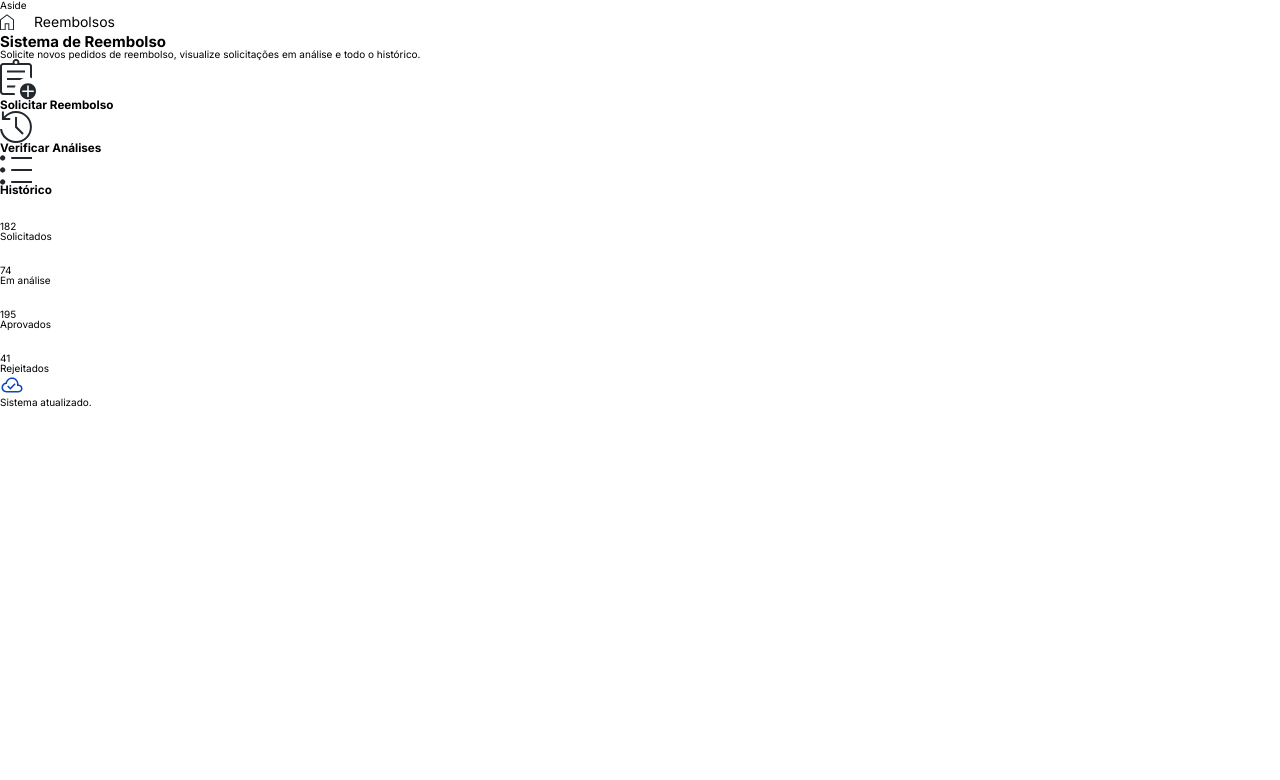
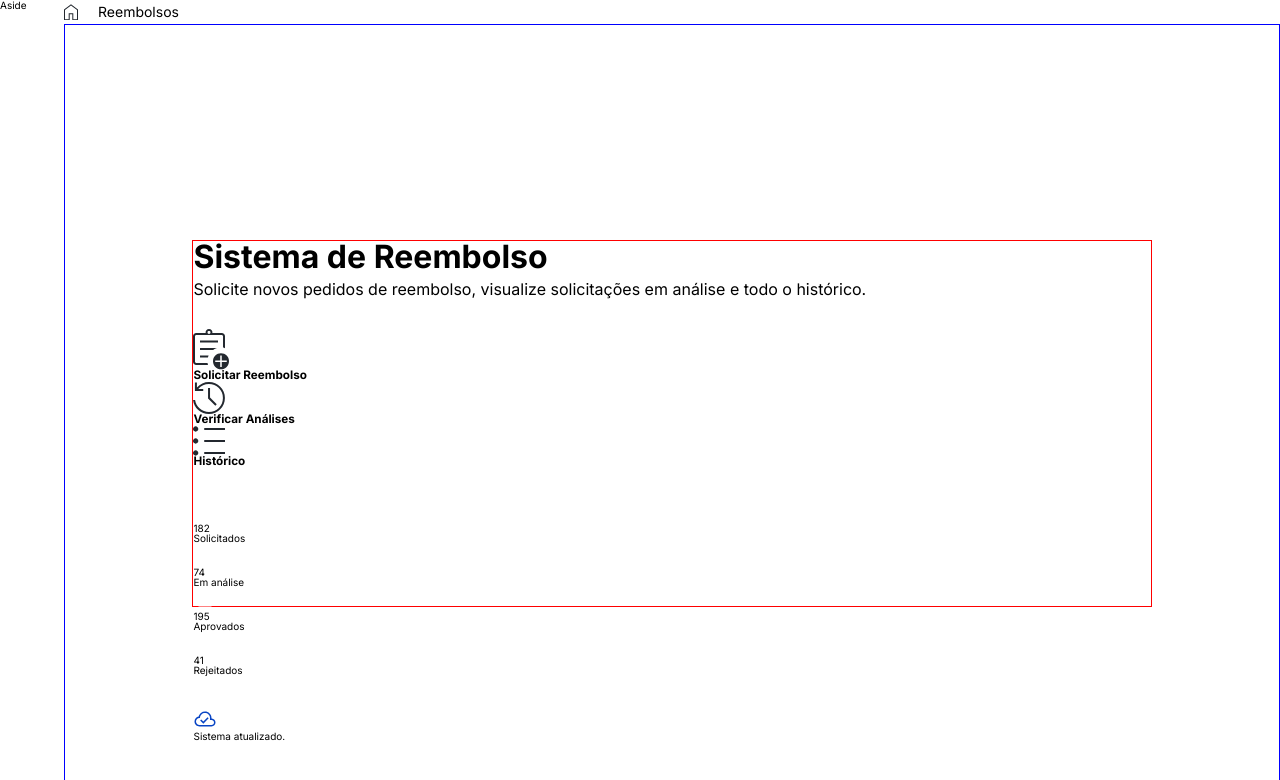
Before and after one commit to rosadevsolutions/2025-vainaweb-sispar, a React (Vite) app: page /reembolsos in a window 1280 px wide. Shown: the top 780 px of the page. Built offline with nearby package versions, Linux system fonts and the light colour scheme.

Commit message:
reembolsos css infos e services

```diff
--- a/src/components/Reembolsos/Reembolsos.module.scss
+++ b/src/components/Reembolsos/Reembolsos.module.scss
@@ -0,0 +1,55 @@
+.page{
+  &__wrapper{
+    display: flex;
+    width: 100vw;
+  }
+
+  &__content{
+    display: flex;
+    flex-direction: column;
+    width: 95%;
+  }
+}
+
+.aside__wrapper{
+  heigth: 100vh;
+  width: 5%;
+}
+
+.main {
+  &__wrapper{
+    align-items: center;
+    display: flex;
+    justify-content: center;
+    height: 100vh;
+    border: 1px solid blue;
+  }
+
+  &__content{
+    border: 1px solid red;
+    display: flex;
+    flex-direction: column;
+    gap: 3.2rem;
+    height: 46%;
+    width: 79%;
+  }
+}
+
+.infos{
+  &__wrapper{
+    display: flex;
+    flex-direction: column;
+    gap: 0.8rem;
+    width: 100%;
+  }
+
+  &__title{
+    font-size: 3.2rem;
+    font-weight: 700;
+  }
+
+  &__text{
+    font-size: 1.6rem;
+    font-weight: 400;
+  }
+}
```
